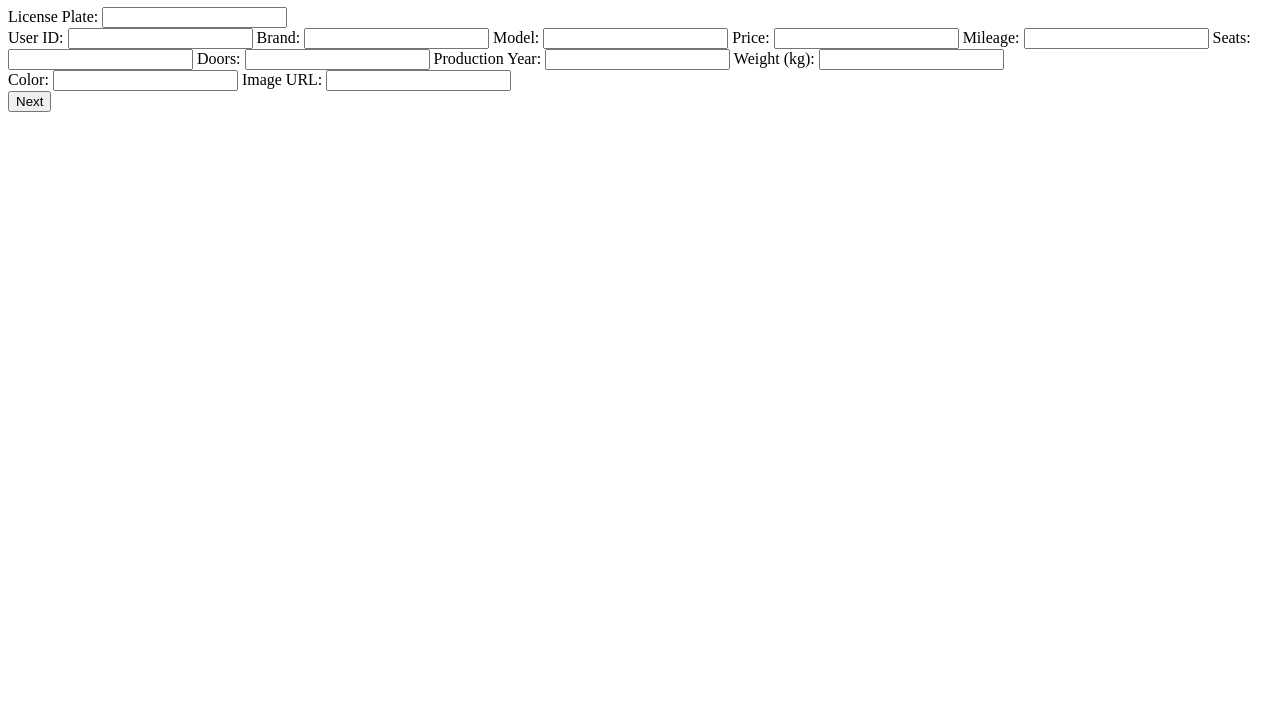
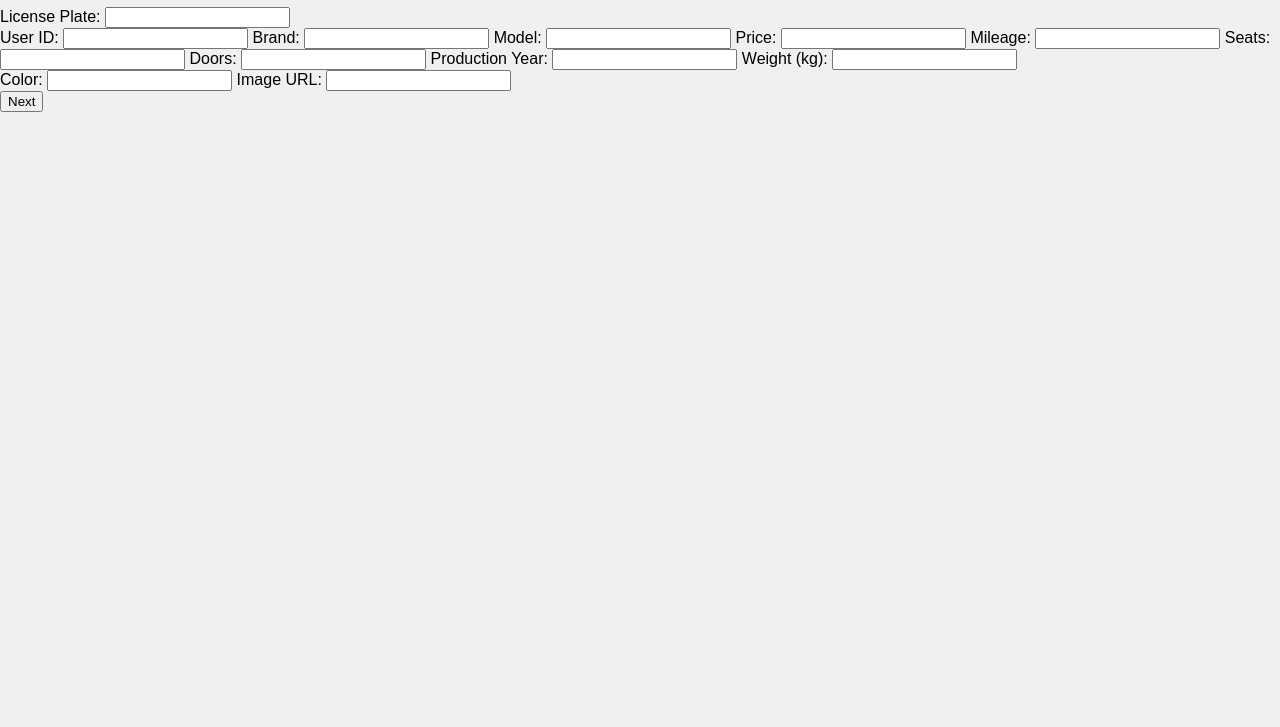
Before and after one commit to Yorboot/AutoTauri, an Electron app: page add-car.html in a window 1280 px wide. Shown: the part 73-800 px from the top of the page. Drawn offline with Linux system fonts and the light colour scheme.

Commit message:
renamed css files because of using tailwind

```diff
--- a/add-car.html
+++ b/add-car.html
@@ -4,6 +4,7 @@
     <meta charset="UTF-8">
     <title>Add a car</title>
     <script src="main.js"></script>
+    <link rel="stylesheet" href="styling/input.css">
 </head>
     <body>
         <form id="car-form" method = "post" action="http://localhost:8080/create">
--- a/styling/styles.css
+++ b/styling/input.css
@@ -1,3 +1,5 @@
+@import "tailwindcss";
+
 body{
     margin: 0;
     padding: 0;
```
Also changed, not shown: styling/output.css (added).
